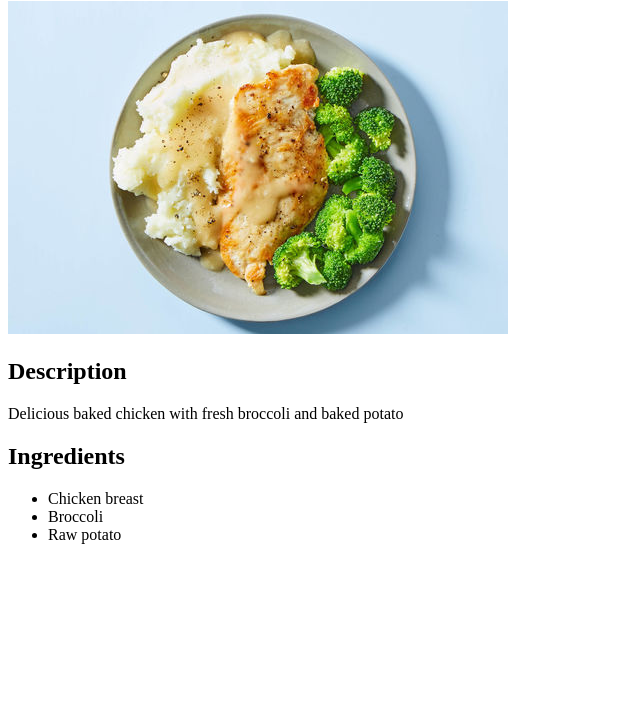
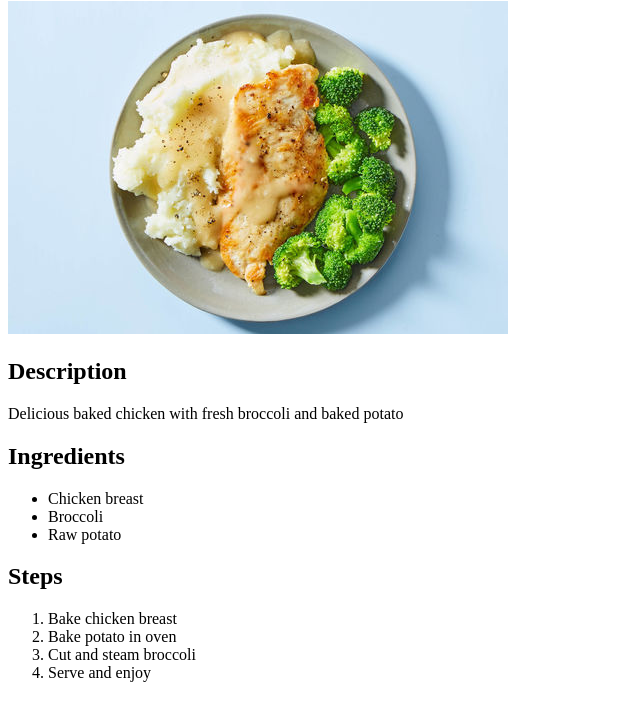
Before and after one commit to totalnooblet/odin-recipes, a plain HTML site: page recipes/bakedchicken.html in a window 1280 px wide. Shown: the part 79-800 px from the top of the page, without its empty margins (0-640 px from the left). Drawn offline with Linux system fonts and the light colour scheme.

Commit message:
Add steps list to baked chicken recipe page

```diff
--- a/recipes/bakedchicken.html
+++ b/recipes/bakedchicken.html
@@ -19,6 +19,13 @@
             <li>Raw potato</li>
         </ul>
 
+        <h2>Steps</h2>
+        <ol>
+            <li>Bake chicken breast</li>
+            <li>Bake potato in oven</li>
+            <li>Cut and steam broccoli</li>
+            <li>Serve and enjoy</li>
+        </ol>
 
 
     </body>
```
